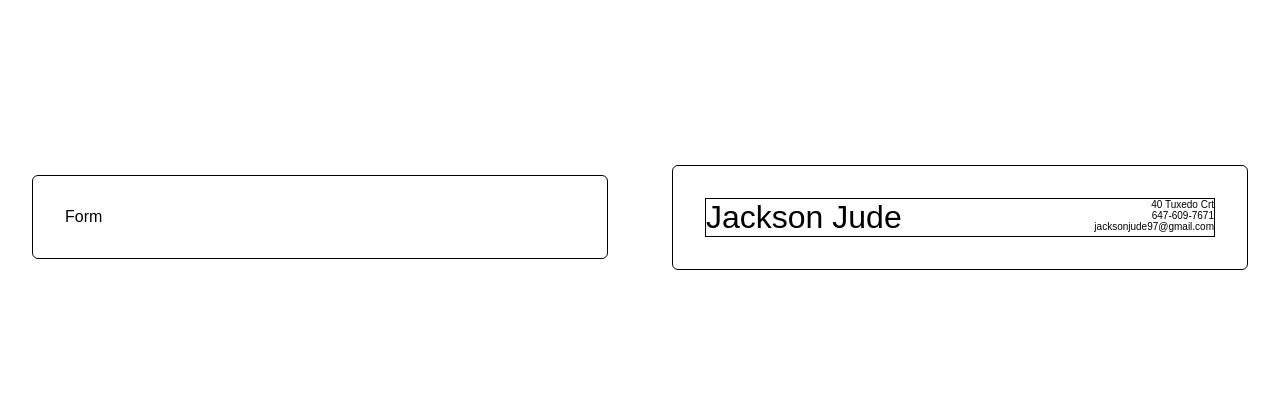
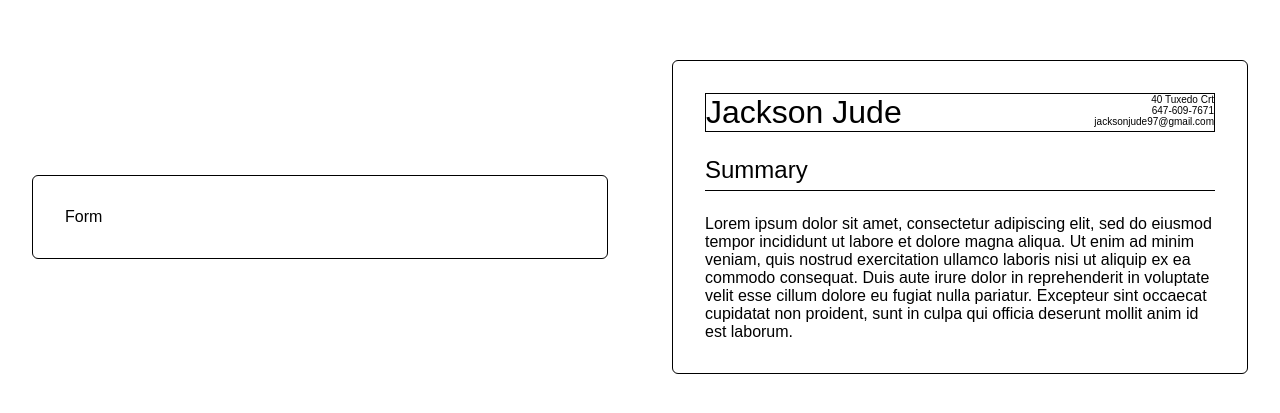
Before and after one commit to JacksonJ97/cv-application, a React (Create React App) app: page / in a window 1280 px wide. Shown: the part 183-596 px from the top of the page. Built offline with nearby package versions, Linux system fonts and the light colour scheme.

Commit message:
added summary section for the preview component

```diff
--- a/src/components/Container/index.js
+++ b/src/components/Container/index.js
@@ -16,10 +16,14 @@ class Container extends Component {
       email: "jacksonjude97@gmail.com",
     };
 
+    const summaryInfo = {
+      text: "Lorem ipsum dolor sit amet, consectetur adipiscing elit, sed do eiusmod tempor incididunt ut labore et dolore magna aliqua. Ut enim ad minim veniam, quis nostrud exercitation ullamco laboris nisi ut aliquip ex ea commodo consequat. Duis aute irure dolor in reprehenderit in voluptate velit esse cillum dolore eu fugiat nulla pariatur. Excepteur sint occaecat cupidatat non proident, sunt in culpa qui officia deserunt mollit anim id est laborum.",
+    };
+
     return (
       <Wrapper>
         <Form />
-        <Preview info={basicInfo} />
+        <Preview basicInfo={basicInfo} summaryInfo={summaryInfo} />
       </Wrapper>
     );
   }
--- /dev/null
+++ b/src/components/Preview/SummaryView/SummaryView.style.js
@@ -0,0 +1,3 @@
+import styled from "styled-components";
+
+export const Wrapper = styled.div``;
--- /dev/null
+++ b/src/components/Preview/SummaryView/index.js
@@ -0,0 +1,20 @@
+import React, { Component } from "react";
+
+// Styles
+import { Wrapper } from "./SummaryView.style";
+
+// Components
+import Heading from "../../Utilities/Heading";
+
+class SummaryView extends Component {
+  render() {
+    return (
+      <Wrapper>
+        <Heading title="Summary" />
+        <div>{this.props.info.text}</div>
+      </Wrapper>
+    );
+  }
+}
+
+export default SummaryView;
--- a/src/components/Preview/index.js
+++ b/src/components/Preview/index.js
@@ -5,12 +5,14 @@ import { Wrapper } from "./Preview.style";
 
 // Component
 import BasicInfoView from "./BasicInfoView";
+import SummaryView from "./SummaryView";
 
 class Preview extends Component {
   render() {
     return (
       <Wrapper>
-        <BasicInfoView info={this.props.info} />
+        <BasicInfoView info={this.props.basicInfo} />
+        <SummaryView info={this.props.summaryInfo} />
       </Wrapper>
     );
   }
--- /dev/null
+++ b/src/components/Utilities/Heading/Heading.style.js
@@ -0,0 +1,8 @@
+import styled from "styled-components";
+
+export const Title = styled.h2`
+  margin: 1em 0;
+  padding-bottom: 0.25em;
+  border-bottom: 1px solid black;
+  font-weight: 400;
+`;
--- /dev/null
+++ b/src/components/Utilities/Heading/index.js
@@ -0,0 +1,12 @@
+import React, { Component } from "react";
+
+// Styles
+import { Title } from "./Heading.style";
+
+class Heading extends Component {
+  render() {
+    return <Title>{this.props.title}</Title>;
+  }
+}
+
+export default Heading;
```
